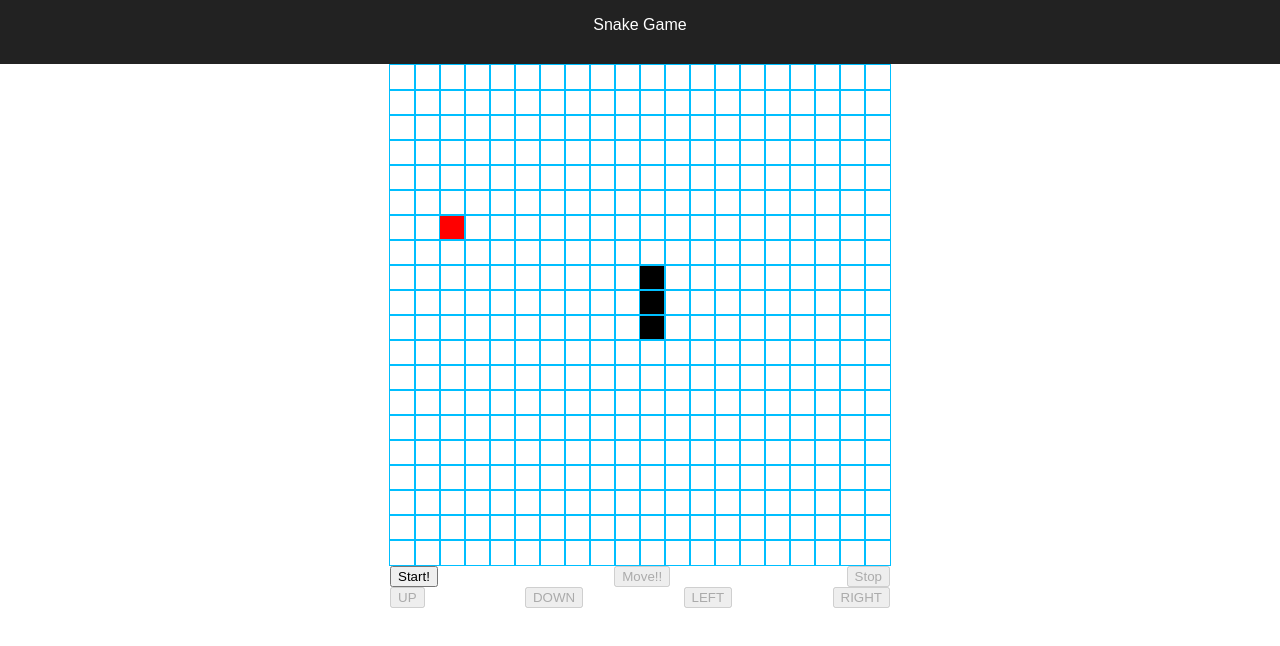
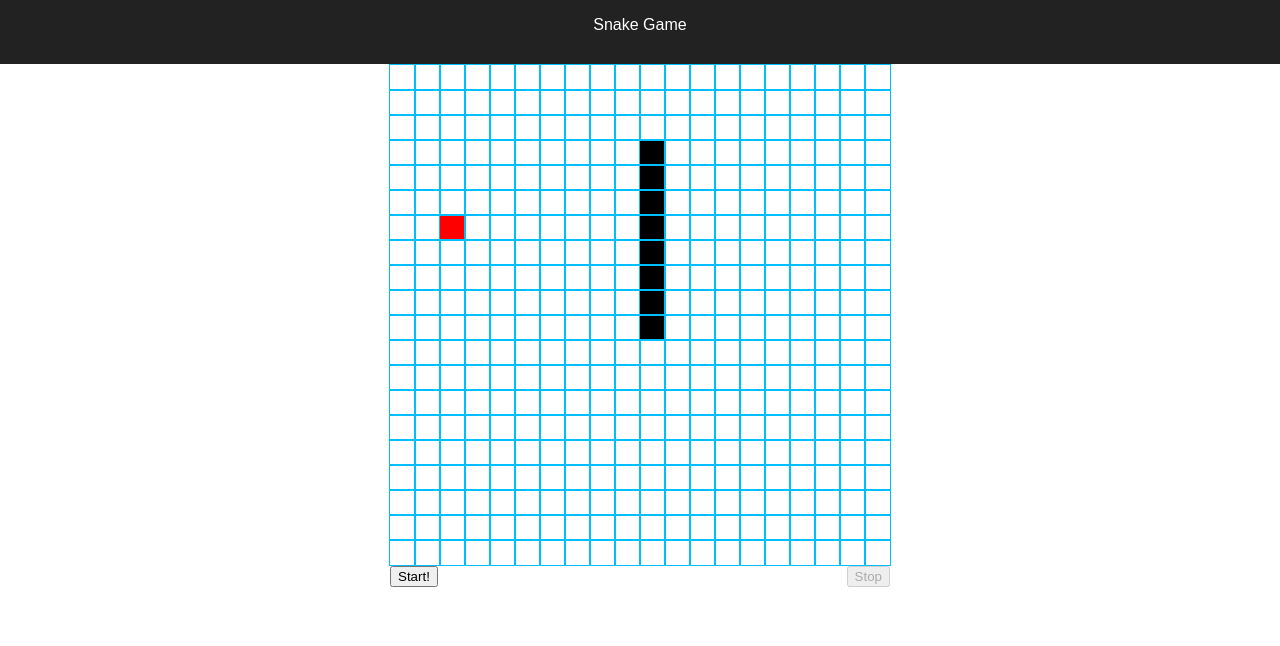
Before and after one commit to Wain-PC/snake-react-redux, a React (Create React App) app: page / in a window 1280 px wide. Shown: the top 646 px of the page. Built offline with nearby package versions, Linux system fonts and the light colour scheme.

Commit message:
Added keyboard controls and auto movement

```diff
--- a/src/App.js
+++ b/src/App.js
@@ -5,11 +5,13 @@ import Field from './components/Field';
 import {start, stop, changeDirection, move, init} from './ducks/game';
 import Button from './components/Button';
 import {DIRECTIONS} from './utils/constants';
+import useKeyboard from './utils/keyboard';
 
 class App extends Component {
 
 	componentWillMount() {
 		this.props.dispatch(init());
+		useKeyboard((d) => this.props.dispatch(changeDirection(d)));
 	}
 
 	render() {
@@ -18,21 +20,8 @@ class App extends Component {
 				<div className="App-header">Snake Game</div>
 				<Field size={this.props.size}/>
 				<div className="App-controls">
-					<Button click={() => this.props.dispatch(start())}
-									disabled={this.props.started && !this.props.paused}>Start!</Button>
-					<Button click={() => this.props.dispatch(move())}
-									disabled={!this.props.started}>Move!!</Button>
+					<Button click={() => this.props.dispatch(start())} disabled={this.props.started}>Start!</Button>
 					<Button click={() => this.props.dispatch(stop())} disabled={!this.props.started}>Stop</Button>
-				</div>
-				<div className="App-controls">
-					<Button click={() => this.props.dispatch(changeDirection(DIRECTIONS.UP))}
-									disabled={!this.props.started || this.props.paused || this.props.direction === DIRECTIONS.DOWN}>UP</Button>
-					<Button click={() => this.props.dispatch(changeDirection(DIRECTIONS.DOWN))}
-									disabled={!this.props.started || this.props.paused || this.props.direction === DIRECTIONS.UP}>DOWN</Button>
-					<Button click={() => this.props.dispatch(changeDirection(DIRECTIONS.LEFT))}
-									disabled={!this.props.started || this.props.paused || this.props.direction === DIRECTIONS.RIGHT}>LEFT</Button>
-					<Button click={() => this.props.dispatch(changeDirection(DIRECTIONS.RIGHT))}
-									disabled={!this.props.started || this.props.paused || this.props.direction === DIRECTIONS.LEFT}>RIGHT</Button>
 				</div>
 			</div>
 		);
--- a/src/ducks/game.js
+++ b/src/ducks/game.js
@@ -13,8 +13,6 @@ const CHANGE_DIRECTION = 'snake/game/CHANGE_DIRECTION';
 const defaultState = {
 	size: 20,
 	started: false,
-	paused: false,
-	stepTime: 1000,
 	field: utils.createField(20),
 	direction: 0
 };
@@ -24,15 +22,15 @@ export default function reducer(state = defaultState, action = {}) {
 	let newState;
 	switch (action.type) {
 		case START: {
-			newState = Object.assign({}, state, {started: true, paused: false});
+			newState = Object.assign({}, state, {started: true});
 			break;
 		}
 		case STOP: {
-			newState = Object.assign({}, state, {started: false, paused: false});
+			newState = Object.assign({}, state, {started: false});
 			break;
 		}
 		case CREATE_SNAKE: {
-			newState = Object.assign({}, state, {snake: utils.createSnake(state.size)});
+			newState = Object.assign({}, state, {snake: utils.createSnake(state.size, 8)});
 			break;
 		}
 		case SPAWN_FOOD: {
@@ -55,9 +53,19 @@ export default function reducer(state = defaultState, action = {}) {
 
 // Action Creators
 export function start() {
-	return (dispatch) => {
+	return (dispatch, getState) => {
 		//Dispatch start
 		dispatch({type: START});
+		//Run main cycle until the game has been stopped
+		const run = () => {
+			setTimeout(() => {
+				if (getState().game.started) {
+					dispatch(move());
+					run();
+				}
+			}, 500);
+		};
+		run();
 	};
 }
 
@@ -101,6 +109,5 @@ export function changeDirection(direction) {
 		if (utils.canChangeDirection(direction, state.direction)) {
 			return dispatch({type: CHANGE_DIRECTION, payload: direction});
 		}
-		return dispatch({type: STOP});
 	}
 }
--- /dev/null
+++ b/src/utils/keyboard.js
@@ -0,0 +1,16 @@
+import {DIRECTIONS} from './constants';
+
+const getDirectionFromKeyEvent = (e) => {
+	switch (e.keyCode) {
+		case 37:
+			return DIRECTIONS.LEFT;
+		case 38:
+			return DIRECTIONS.UP;
+		case 39:
+			return DIRECTIONS.RIGHT;
+		case 40:
+			return DIRECTIONS.DOWN;
+	}
+};
+
+export default (cb) => document.addEventListener('keydown', (e) => cb(getDirectionFromKeyEvent(e)));
--- a/src/utils/utils.js
+++ b/src/utils/utils.js
@@ -3,7 +3,6 @@ import {TYPES, DIRECTIONS, BANNED_DIRECTIONS} from './constants';
 const getRandomCoordinate = (fieldSize) => Math.round(Math.random() * (fieldSize - 1));
 
 const getNewSnakeHead = (snake, direction) => {
-	console.log(snake, direction);
 	const head = snake[0];
 	switch (direction) {
 		case DIRECTIONS.UP: {
@@ -23,6 +22,8 @@ const getNewSnakeHead = (snake, direction) => {
 		}
 	}
 };
+
+const compareCoords = (item1, item2) => item1.x === item2.x && item1.y === item2.y;
 
 export const createField = (size) => {
 	let field = [];
@@ -80,9 +81,9 @@ export const canChangeDirection = (newDirection, oldDirection) => BANNED_DIRECTI
 
 export const canPerformMove = (fieldSize, snake, direction) => {
 	const newHead = getNewSnakeHead(snake, direction);
-	return newHead.x >= 0 && newHead.x < fieldSize && newHead.y >= 0 && newHead.y < fieldSize;
+	return newHead.x >= 0 && newHead.x < fieldSize && newHead.y >= 0 && newHead.y < fieldSize && !snake.slice(0, -1).some((snakePiece) => compareCoords(snakePiece, newHead));
 };
 export const willEatFood = (snake, direction, food) => {
 	const newHead = getNewSnakeHead(snake, direction);
-	return newHead.x === food.x && newHead.y === food.y;
+	return compareCoords(newHead, food);
 };
```
